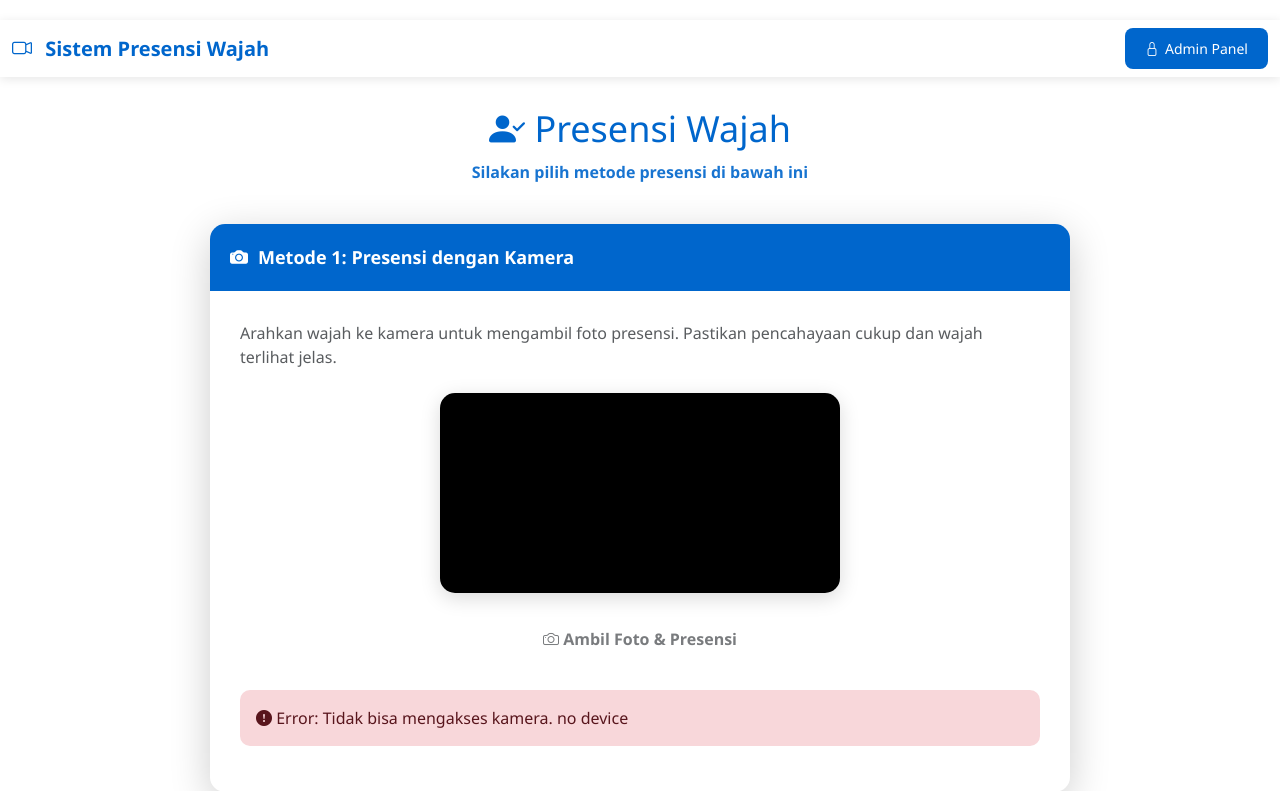
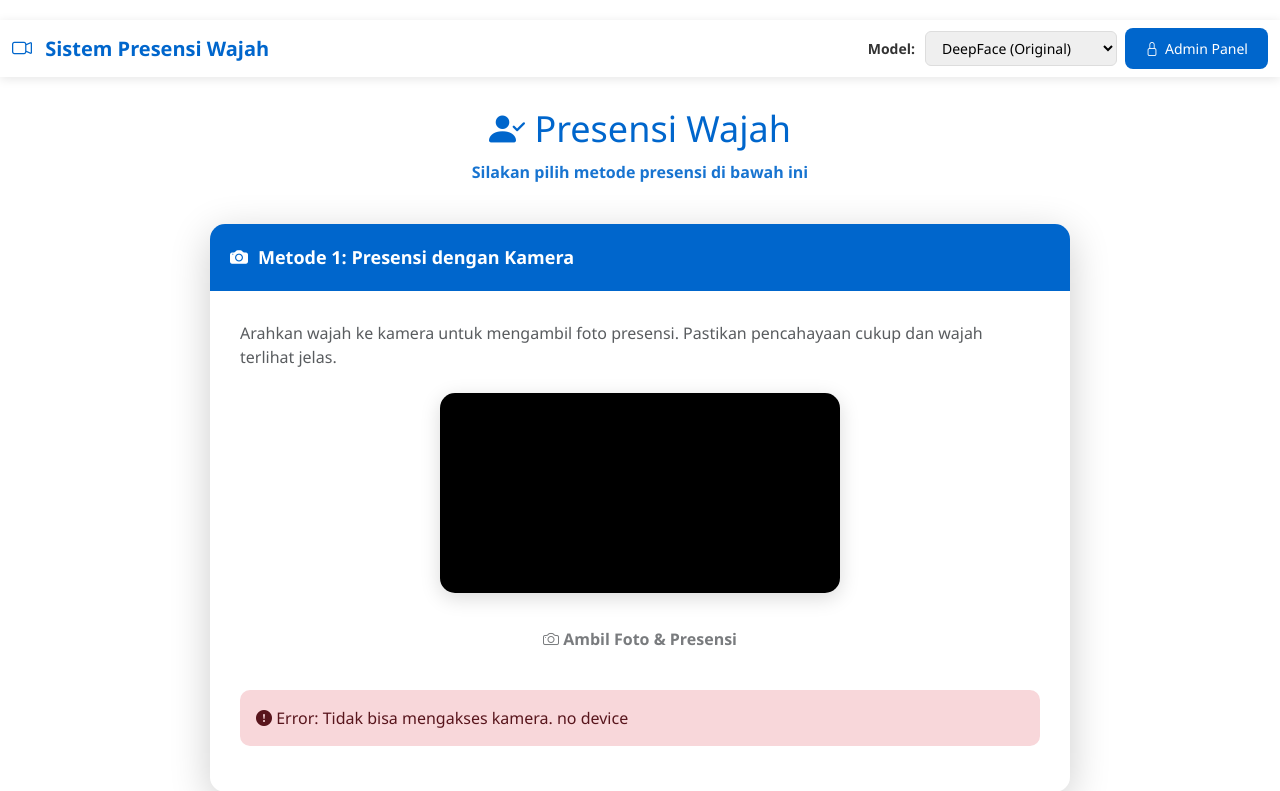
Before and after one commit to penggunainternet/Presensi-Deepface, a Flask app: page /presensi-user in a window 1280 px wide. Shown: the top 791 px of the page. Run offline with Flask 3, Linux system fonts and the light colour scheme.

Commit message:
Add model selection for embedding extraction in registration and presensi pages

```diff
--- a/app.py
+++ b/app.py
@@ -8,12 +8,57 @@
 import cv2
 from datetime import datetime
 from config import MODEL_CACHE_DIR
+import tensorflow as tf
 
 app = Flask(__name__)
 app.config["UPLOAD_FOLDER"] = "static/uploads"
 
 # Set home dir untuk model cache
 os.environ['DEEPFACE_HOME'] = MODEL_CACHE_DIR
+
+# Global model instances
+tflite_interpreter = None
+tflite_fp16_interpreter = None
+tflite_available = False
+tflite_fp16_available = False
+
+def load_tflite_model():
+    """Load TFLite model (Float32)"""
+    global tflite_interpreter, tflite_available
+    try:
+        tflite_path = "models/arcface.tflite"  # Non-quantized version
+        if os.path.exists(tflite_path):
+            tflite_interpreter = tf.lite.Interpreter(model_path=tflite_path)
+            tflite_interpreter.allocate_tensors()
+            tflite_available = True
+            print("[+] TFLite model loaded successfully")
+        else:
+            print("[!] TFLite model not found")
+            tflite_available = False
+    except Exception as e:
+        print(f"[!] Error loading TFLite: {e}")
+        tflite_available = False
+
+def load_tflite_fp16_model():
+    """Load TFLite FP16 quantized model"""
+    global tflite_fp16_interpreter, tflite_fp16_available
+    try:
+        tflite_fp16_path = "models/arcface_fp16.tflite"
+        if os.path.exists(tflite_fp16_path):
+            tflite_fp16_interpreter = tf.lite.Interpreter(model_path=tflite_fp16_path)
+            tflite_fp16_interpreter.allocate_tensors()
+            tflite_fp16_available = True
+            print("[+] TFLite FP16 model loaded successfully")
+        else:
+            print("[!] TFLite FP16 model not found")
+            tflite_fp16_available = False
+    except Exception as e:
+        print(f"[!] Error loading TFLite FP16: {e}")
+        tflite_fp16_available = False
+
+# Load TFLite models on startup
+load_tflite_model()
+load_tflite_fp16_model()
 
 
 # ========================
@@ -28,8 +73,73 @@
     )
 
 # ========================
+#  MODEL INFERENCE HELPERS
+# ========================
+def extract_embedding_tflite(img_path):
+    """Extract embedding menggunakan TFLite model (Float32)"""
+    try:
+        img = cv2.imread(img_path) if isinstance(img_path, str) else img_path
+        img = cv2.resize(img, (112, 112))
+        img = cv2.cvtColor(img, cv2.COLOR_BGR2RGB)
+        img = img.astype(np.float32) / 255.0
+
+        input_details = tflite_interpreter.get_input_details()
+        output_details = tflite_interpreter.get_output_details()
+
+        img_batch = np.expand_dims(img, axis=0)
+        tflite_interpreter.set_tensor(input_details[0]['index'], img_batch)
+        tflite_interpreter.invoke()
+
+        embedding = tflite_interpreter.get_tensor(output_details[0]['index'])[0]
+        return embedding
+    except Exception as e:
+        print(f"[!] TFLite extraction error: {e}")
+        return None
+
+def extract_embedding_deepface(img_path):
+    """Extract embedding menggunakan DeepFace original"""
+    try:
+        rep = DeepFace.represent(
+            img_path=img_path,
+            model_name="ArcFace",
+            detector_backend="retinaface",
+            enforce_detection=False
+        )
+        if len(rep) > 0:
+            return np.array(rep[0]["embedding"])
+        return None
+    except Exception as e:
+        print(f"[!] DeepFace extraction error: {e}")
+        return None
+
+def extract_embedding_tflite_fp16(img_path):
+    """Extract embedding menggunakan TFLite FP16 quantized model"""
+    try:
+        img = cv2.imread(img_path) if isinstance(img_path, str) else img_path
+        img = cv2.resize(img, (112, 112))
+        img = cv2.cvtColor(img, cv2.COLOR_BGR2RGB)
+        img = img.astype(np.float32) / 255.0
+
+        input_details = tflite_fp16_interpreter.get_input_details()
+        output_details = tflite_fp16_interpreter.get_output_details()
+
+        img_batch = np.expand_dims(img, axis=0)
+        tflite_fp16_interpreter.set_tensor(input_details[0]['index'], img_batch)
+        tflite_fp16_interpreter.invoke()
+
+        embedding = tflite_fp16_interpreter.get_tensor(output_details[0]['index'])[0]
+        return embedding
+    except Exception as e:
+        print(f"[!] TFLite FP16 extraction error: {e}")
+        return None
+
+# ========================
 #  HALAMAN ADMIN REGISTER
 # ========================
+@app.route("/")
+def index():
+    return render_template("presensi.html", tflite_available=tflite_available)
+
 @app.route("/admin")
 def admin_page():
     return render_template("admin_register.html")
@@ -40,14 +150,25 @@
 
     name = request.form["name"]
     photo = request.files["photo"]
+    model_type = request.form.get("model_type", "deepface")  # deepface or tflite
 
     filename = name.replace(" ", "_") + ".jpg"
     path = os.path.join(app.config["UPLOAD_FOLDER"], filename)
     photo.save(path)
 
-    # Ekstraksi embedding
+    # Ekstraksi embedding berdasarkan model type
     try:
-        rep = DeepFace.represent(path, model_name="ArcFace")[0]["embedding"]
+        if model_type == "tflite" and tflite_available:
+            rep = extract_embedding_tflite(path)
+        elif model_type == "tflite_fp16" and tflite_fp16_available:
+            rep = extract_embedding_tflite_fp16(path)
+        else:
+            rep = extract_embedding_deepface(path)
+
+        if rep is None or len(rep) == 0:
+            return f"Error deteksi wajah! Wajah tidak terdeteksi dengan model {model_type}."
+
+        rep = np.array(rep)
     except Exception as e:
         return f"Error deteksi wajah! <br>Detail: {e}"
 
@@ -245,23 +366,26 @@
 
     try:
         image_data = request.form["image_data"]
+        model_type = request.form.get("model_type", "deepface")  # deepface or tflite
+
         image_data = image_data.split(",")[1]
         img_bytes = base64.b64decode(image_data)
 
         nparr = np.frombuffer(img_bytes, np.uint8)
         img = cv2.imdecode(nparr, cv2.IMREAD_COLOR)
 
-        rep = DeepFace.represent(
-            img_path=img,
-            model_name="ArcFace",
-            detector_backend="retinaface",
-            enforce_detection=False
-        )
+        # Extract embedding berdasarkan model type
+        if model_type == "tflite" and tflite_available:
+            user_embed = extract_embedding_tflite(img)
+        elif model_type == "tflite_fp16" and tflite_fp16_available:
+            user_embed = extract_embedding_tflite_fp16(img)
+        else:
+            user_embed = extract_embedding_deepface(img)
 
-        if len(rep) == 0:
+        if user_embed is None or len(user_embed) == 0:
             return jsonify({"status": False, "message": "Wajah tidak terdeteksi!"})
 
-        user_embed = np.array(rep[0]["embedding"])
+        user_embed = np.array(user_embed)
 
         # ambil user DB
         db = get_db()
@@ -293,7 +417,8 @@
         return jsonify({
             "status": True,
             "message": f"Presensi Berhasil: {best_user['name']}",
-            "score": float(best_score)
+            "score": float(best_score),
+            "model": model_type
         })
 
     except Exception as e:
--- a/templates/presensi.html
+++ b/templates/presensi.html
@@ -242,7 +242,32 @@
           <span class="navbar-toggler-icon"></span>
         </button>
         <div class="collapse navbar-collapse" id="navbarNav">
-          <div class="ms-auto d-flex gap-2">
+          <div class="ms-auto d-flex gap-2 align-items-center">
+            <div style="display: flex; gap: 10px; align-items: center">
+              <label
+                style="
+                  margin: 0;
+                  font-weight: 600;
+                  color: #333;
+                  font-size: 14px;
+                "
+              >
+                Model:
+              </label>
+              <select
+                id="modelSelect"
+                style="
+                  padding: 6px 12px;
+                  border: 1px solid #ddd;
+                  border-radius: 6px;
+                  font-size: 14px;
+                "
+              >
+                <option value="deepface">DeepFace (Original)</option>
+                <option value="tflite">TFLite Float32 (Fast)</option>
+                <option value="tflite_fp16">TFLite FP16 (Very Fast)</option>
+              </select>
+            </div>
             <div class="btn-admin">
               <a href="/admin"> <i class="bi bi-lock"></i> Admin Panel </a>
             </div>
@@ -319,16 +344,25 @@
         context.drawImage(video, 0, 0, canvas.width, canvas.height);
 
         let imageData = canvas.toDataURL("image/jpeg");
+        let modelType = document.getElementById("modelSelect").value;
+
+        let bodyData = new URLSearchParams();
+        bodyData.append("image_data", imageData);
+        bodyData.append("model_type", modelType);
 
         fetch("/presensi-kamera", {
           method: "POST",
           headers: { "Content-Type": "application/x-www-form-urlencoded" },
-          body: "image_data=" + encodeURIComponent(imageData),
+          body: bodyData.toString(),
         })
           .then((res) => res.json())
           .then((data) => {
             let alertType = data.status ? "success" : "danger";
-            showAlert("result-camera", data.message, alertType);
+            let fullMessage = data.message;
+            if (data.status && data.model) {
+              fullMessage += ` (Model: ${data.model})`;
+            }
+            showAlert("result-camera", fullMessage, alertType);
           })
           .catch((err) => {
             showAlert("result-camera", "Error: " + err.message, "danger");
```
Also changed, not shown: templates/admin_register.html (+20 -0 lines).
